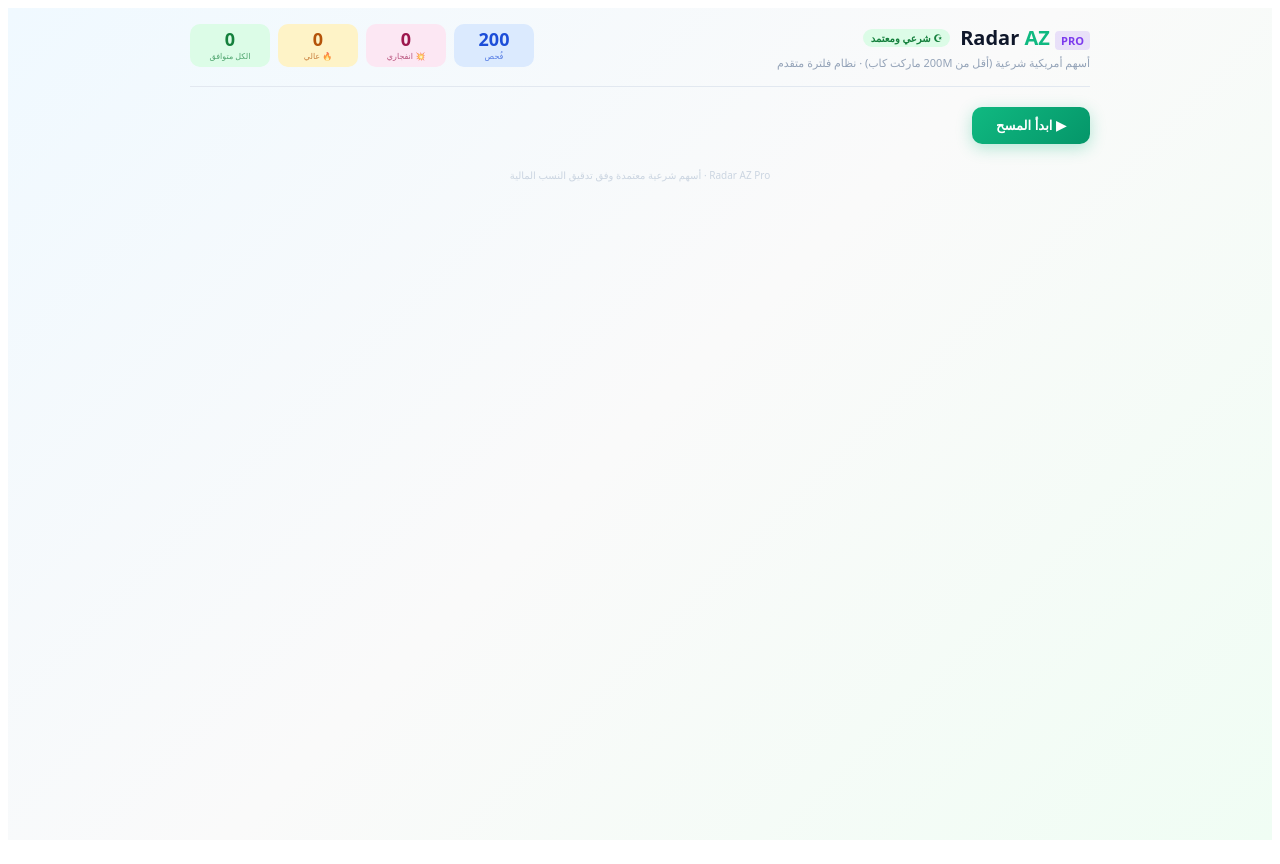
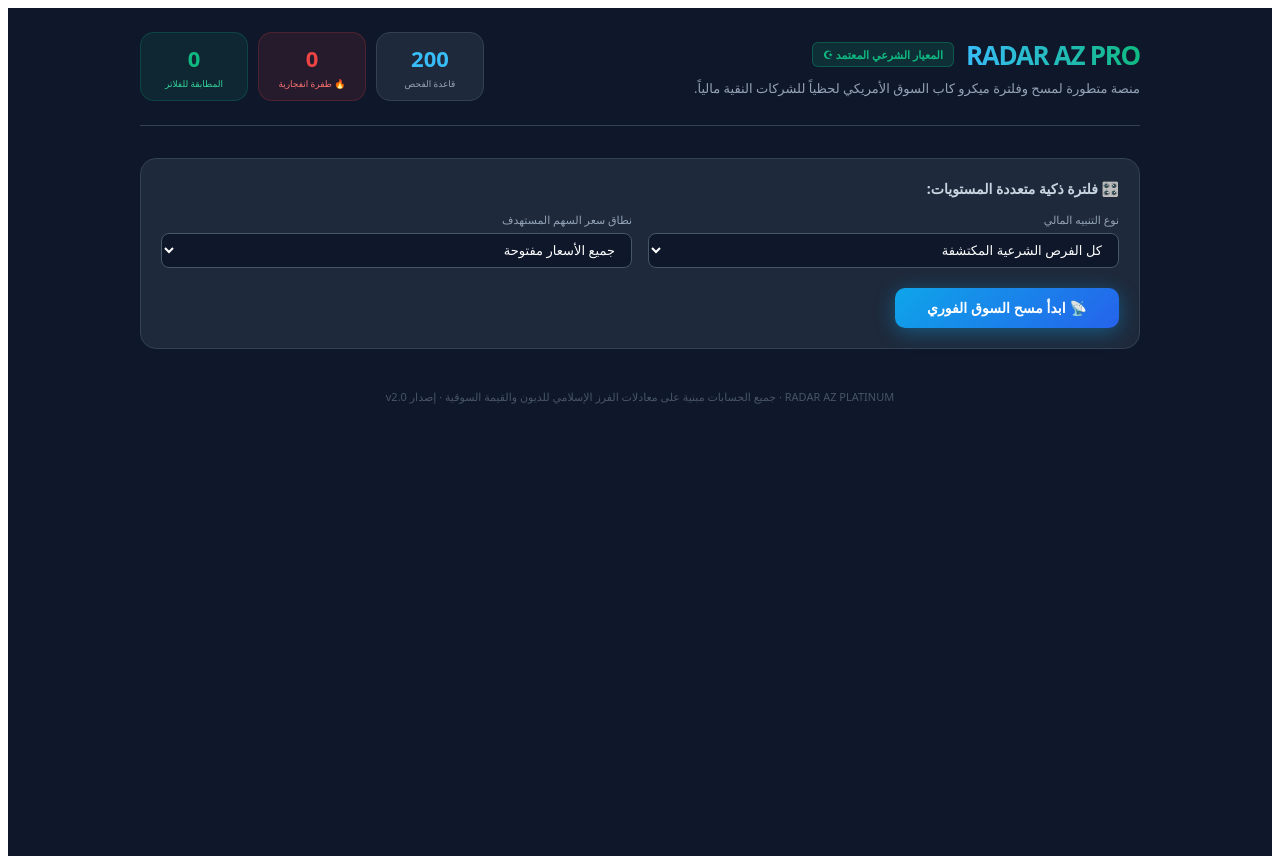
Before and after one commit to abdulazizgurishan-design/Radaraz, a Next.js app: page / in a window 1280 px wide. Built offline with nearby package versions, Linux system fonts and the light colour scheme.

Commit message:
Update Radar.jsx

```diff
--- a/components/Radar.jsx
+++ b/components/Radar.jsx
@@ -1,50 +1,81 @@
 import { useState } from "react";
 
-function OpCard({ r, f$, fp }) {
+function StockCard({ r, f$, fp }) {
   const [open, setOpen] = useState(false);
- const scoreColor = r.score >= 80 ? "#9d174d" : r.score >= 50 ? "#b45309" : "#15803d";
- const scoreBg    = r.score >= 80 ? "#fce7f3" : r.score >= 50 ? "#fef3c7" : "#dcfce7";
+
+  // الألوان الذكية ديناميكياً
+  const isExplosive = r.signal.includes("🔥");
+  const badgeColor = isExplosive ? "#ef4444" : "#10b981";
+  const badgeBg = isExplosive ? "rgba(239, 68, 68, 0.1)" : "rgba(16, 185, 129, 0.1)";
+
   return (
-   <div style={{background:"#fff",border:"1px solid #e2e8f0",borderRadius:14,marginBottom:10,overflow:"hidden",boxShadow:open?"0 8px 24px rgba(0,0,0,0.08)":"0 1px 4px rgba(0,0,0,0.05)",transition:"all 0.2s"}}>
-     <div onClick={()=>setOpen(o=>!o)} style={{padding:"14px 16px",cursor:"pointer",display:"flex",alignItems:"center",gap:10,flexWrap:"wrap"}}>
-       <div style={{background:scoreBg,borderRadius:10,padding:"6px 10px",textAlign:"center",minWidth:48,flexShrink:0}}>
-         <div style={{fontSize:18,fontWeight:800,color:scoreColor,lineHeight:1}}>{r.score}</div>
-         <div style={{fontSize:8,color:scoreColor,opacity:0.8}}>آمن شرعاً</div>
+    <div style={{
+      background: "#1e293b",
+      border: "1px solid #334155",
+      borderRadius: 16,
+      marginBottom: 12,
+      overflow: "hidden",
+      boxShadow: open ? "0 12px 30px rgba(0,0,0,0.3)" : "0 2px 8px rgba(0,0,0,0.15)",
+      transition: "all 0.3s ease"
+    }}>
+      {/* الجزء العلوي المدمج */}
+      <div onClick={() => setOpen(o => !o)} style={{ padding: "16px 20px", cursor: "pointer", display: "flex", alignItems: "center", gap: 12, flexWrap: "wrap" }}>
+
+        {/* الدائرة الرمزية للسهم */}
+        <div style={{ background: "linear-gradient(135deg, #3b82f6, #1d4ed8)", borderRadius: 12, width: 48, height: 48, display: "flex", alignItems: "center", justifyContent: "center", fontSize: 14, fontWeight: 800, color: "#fff" }}>
+          {r.symbol.substring(0, 2)}
         </div>
-       <div style={{minWidth:60}}>
-         <div style={{fontSize:17,fontWeight:700,color:"#0f172a"}}>{r.symbol}</div>
-         <div style={{fontSize:9,color:"#94a3b8",marginTop:1}}>تطهير الديون: {r.debtRatio}</div>
+
+        {/* الاسم والماركت كاب */}
+        <div style={{ flex: 1, minWidth: 100 }}>
+          <div style={{ fontSize: 18, fontWeight: 700, color: "#f8fafc" }}>{r.symbol}</div>
+          <div style={{ fontSize: 11, color: "#94a3b8", marginTop: 2 }}>القيمة: ${r.marketCap}</div>
         </div>
-       <div style={{display:"flex",gap:4,flexWrap:"wrap",flex:1, marginRight:10}}>
-         <span style={{fontSize:9,background:"#ecfdf5",color:"#059669",borderRadius:20,padding:"2px 7px",fontWeight:600}}>☪ متوافق</span>
-         <span style={{fontSize:9,background:"#eff6ff",color:"#1d4ed8",borderRadius:20,padding:"2px 7px",fontWeight:600}}>{r.signal}</span>
+
+        {/* الإشارات الفنية الفورية */}
+        <div style={{ display: "flex", gap: 6, flexWrap: "wrap", flex: 2 }}>
+          <span style={{ fontSize: 10, background: "rgba(16, 185, 129, 0.15)", color: "#10b981", borderRadius: 30, padding: "4px 10px", fontWeight: 600 }}>☪ نقي شرعاً</span>
+          <span style={{ fontSize: 10, background: "rgba(255,255,255,0.05)", color: "#94a3b8", borderRadius: 30, padding: "4px 10px" }}>ديون: {r.debtRatio}</span>
+          <span style={{ fontSize: 10, background: badgeBg, color: badgeColor, borderRadius: 30, padding: "4px 10px", fontWeight: 600 }}>{r.signal}</span>
         </div>
-       <div style={{textAlign:"right",minWidth:70,flexShrink:0}}>
-         <div style={{fontSize:16,fontWeight:700,color:"#0f172a"}}>{f$(r.price)}</div>
-         <div style={{fontSize:10,color:"#64748b"}}>ماركت كاب: {r.marketCap}</div>
+
+        {/* السعر الحالي */}
+        <div style={{ textAlign: "left", minWidth: 80 }}>
+          <div style={{ fontSize: 18, fontWeight: 800, color: "#38bdf8" }}>{f$(r.price)}</div>
+          <div style={{ fontSize: 11, color: "#10b981", marginTop: 2 }}>جاهز للقنص</div>
         </div>
-       <span style={{color:"#cbd5e1",fontSize:11,transform:open?"rotate(180deg)":"none",transition:"transform 0.2s",display:"inline-block",flexShrink:0, marginRight:10}}>▼</span>
+
+        <span style={{ color: "#64748b", fontSize: 12, transform: open ? "rotate(180deg)" : "none", transition: "transform 0.2s", marginRight: 10 }}>▼</span>
       </div>
-     {open&&(
-       <div style={{borderTop:"1px solid #f1f5f9",padding:"14px 16px"}}>
-         <div style={{background:"#fdf4ff",border:"1px solid #e9d5ff",borderRadius:8,padding:"8px 12px",marginBottom:12,fontSize:11,color:"#6d28d9"}}>📡 حالة الرادار: تم فحص التوافق المالي والشرعي للسهم، السهم جاهز للمراقبة واقتناص الفرصة.</div>
-         <div style={{background:"linear-gradient(135deg,#fff5f5,#fef2f2)",border:"1px solid #fecaca",borderRadius:10,padding:"12px 14px",marginBottom:8}}>
-           <div style={{fontSize:10,color:"#b91c1c",fontWeight:600,marginBottom:6}}>🛑 وقف الخسارة الدعم القريب</div>
-           <div style={{display:"flex",justifyContent:"space-between",alignItems:"center"}}>
-             <span style={{fontSize:18,fontWeight:700,color:"#dc2626"}}>{f$(r.levels.sl)}</span>
-             <div style={{textAlign:"right"}}>
-               <div style={{fontSize:13,color:"#b91c1c",fontWeight:600}}>-5.00%</div>
+
+      {/* تفاصيل المستثمر المحترف عند الفتح */}
+      {open && (
+        <div style={{ borderTop: "1px solid #334155", padding: "20px", background: "#0f172a" }}>
+          <div style={{ display: "grid", gridTemplateColumns: "repeat(auto-fit, minmax(200px, 1fr))", gap: 16, marginBottom: 20 }}>
+
+            {/* بطاقة الدعم ووقف الخسارة */}
+            <div style={{ background: "linear-gradient(135deg, #451a03, #1c1917)", border: "1px solid #78350f", borderRadius: 12, padding: "14px" }}>
+              <div style={{ fontSize: 11, color: "#f59e0b", fontWeight: 600, marginBottom: 4 }}>🛑 حماية رأس المال (وقف الخسارة)</div>
+              <div style={{ fontSize: 20, fontWeight: 800, color: "#ef4444" }}>{f$(r.levels.sl)}</div>
+              <div style={{ fontSize: 10, color: "#a8a29e", marginTop: 2 }}>خروج فوري في حال الإغلاق تحت هذا السعر</div>
+            </div>
+
+            {/* الأهداف الشرائية الاستراتيجية */}
+            <div style={{ background: "rgba(30, 41, 59, 0.5)", border: "1px solid #334155", borderRadius: 12, padding: "14px", display: "flex", flexDirection: "column", gap: 8 }}>
+              <div style={{ fontSize: 11, color: "#38bdf8", fontWeight: 600 }}>🎯 الأهداف البيعية المتوقعة</div>
+              <div style={{ display: "flex", justifyContent: "space-between", fontSize: 12, color: "#cbd5e1" }}>
+                <span>الهدف الأول (+15%):</span> <strong style={{ color: "#10b981" }}>{f$(r.levels.t1)}</strong>
+              </div>
+              <div style={{ display: "flex", justifyContent: "space-between", fontSize: 12, color: "#cbd5e1" }}>
+                <span>الهدف الثاني (+30%):</span> <strong style={{ color: "#3b82f6" }}>{f$(r.levels.t2)}</strong>
+              </div>
+              <div style={{ display: "flex", justifyContent: "space-between", fontSize: 12, color: "#cbd5e1" }}>
+                <span>الهدف الثالث (+50%):</span> <strong style={{ color: "#a855f7" }}>{f$(r.levels.t3)}</strong>
               </div>
             </div>
+
           </div>
-         <div style={{display:"grid",gridTemplateColumns:"1fr 1fr 1fr",gap:8}}>
-           {[{n:1,val:r.levels.t1,label:"TP1 +15%",from:"#eff6ff",to:"#dbeafe",border:"#bfdbfe",text:"#1d4ed8"},{n:2,val:r.levels.t2,label:"TP2 +30%",from:"#f0fdf4",to:"#dcfce7",border:"#bbf7d0",text:"#15803d"},{n:3,val:r.levels.t3,label:"TP3 +50%",from:"#fffbeb",to:"#fef3c7",border:"#fde68a",text:"#b45309"}].map(t=>(
-             <div key={t.n} style={{background:`linear-gradient(135deg,${t.from},${t.to})`,border:`1px solid ${t.border}`,borderRadius:10,padding:"10px 12px"}}>
-               <div style={{fontSize:9,color:t.text,fontWeight:600,marginBottom:4}}>{t.label}</div>
-               <div style={{fontSize:15,fontWeight:700,color:t.text}}>{f$(t.val)}</div>
-             </div>
-           ))}
-         </div>
+          <div style={{ fontSize: 11, color: "#64748b", textAlign: "left" }}>تحديث البيانات: فوري عبر قراءة حركة التدفق المالي اللحظي والعمق السعري للشركة.</div>
         </div>
       )}
     </div>
@@ -54,9 +85,11 @@ function OpCard({ r, f$, fp }) {
 export default function Radar() {
   const [results, setResults] = useState([]);
   const [loading, setLoading] = useState(false);
- const [total, setTotal] = useState(0);
   const [done, setDone] = useState(false);
- const [filter, setFilter] = useState("all");
+
+  // خيارات الفلاتر الموسعة والمتقدمة
+  const [signalFilter, setSignalFilter] = useState("all");
+  const [priceFilter, setPriceFilter] = useState("all");
 
   const scan = async () => {
     setLoading(true); setResults([]); setDone(false);
@@ -65,27 +98,19 @@ export default function Radar() {
       const d = await r.json();
 
       if (d.success && d.data) {
-       // معالجة البيانات وتوليد النقاط الفنية والأهداف آلياً لحسابات البطاقات
-       const processed = d.data.map((item, index) => {
+        const processed = d.data.map(item => {
           const basePrice = item.price;
-         let score = 65; // سكور افتراضي للأسهم الشرعية المستقرة
-         if (item.signal.includes("🔥")) score = 95;
-         if (item.signal.includes("⚡")) score = 80;
-
           return {
             ...item,
-           score: score,
             levels: {
-             sl: basePrice * 0.95, // وقف الخسارة عند هبوط 5%
-             t1: basePrice * 1.15, // الهدف الأول +15%
-             t2: basePrice * 1.30, // الهدف الثاني +30%
-             t3: basePrice * 1.50  // الهدف الثالث +50%
+              sl: basePrice * 0.95,
+              t1: basePrice * 1.15,
+              t2: basePrice * 1.30,
+              t3: basePrice * 1.50
             }
           };
         });
-
         setResults(processed);
-       setTotal(200); // الـ 200 شركة الإجمالية التي يبحث فيها الكود الخلفي
       }
     } catch(e) { console.error(e); }
     setLoading(false); setDone(true);
@@ -94,57 +119,117 @@ export default function Radar() {
   const f$ = n => "$" + (+n).toFixed(2);
   const fp = n => (n >= 0 ? "+" : "") + (+n).toFixed(2) + "%";
 
+  // تطبيق الفرز المزدوج (حسب قوة السيولة وحسب سعر السهم)
   const filtered = results.filter(r => {
-   if (filter === "explosive") return r.score >= 90;
-   if (filter === "high") return r.score >= 75 && r.score < 90;
+    // 1. تصفية حسب الإشارة
+    if (signalFilter === "explosive" && !r.signal.includes("🔥")) return false;
+    if (signalFilter === "stable" && !r.signal.includes("⚡") && !r.signal.includes("مستقر")) return false;
+
+    // 2. تصفية حسب السعر لحماية المتداول
+    if (priceFilter === "penny" && r.price > 1) return false; // أسهم السنتات
+    if (priceFilter === "mid" && (r.price <= 1 || r.price > 5)) return false; // بين 1 و 5 دولار
+    if (priceFilter === "high" && r.price <= 5) return false; // أعلى من 5 دولار
+
     return true;
   });
 
- const explosive = results.filter(r => r.score >= 90).length;
- const high = results.filter(r => r.score >= 75 && r.score < 90).length;
+  const explosiveCount = results.filter(r => r.signal.includes("🔥")).length;
+  const stableCount = results.filter(r => r.signal.includes("⚡") || r.signal.includes("مستقر")).length;
 
   return (
-   <div style={{minHeight:"100vh",background:"linear-gradient(135deg,#f0f9ff,#fafafa,#f0fdf4)",fontFamily:"system-ui",padding:16}} odds-dir="rtl">
-     <div style={{maxWidth:900,margin:"0 auto"}} dir="rtl">
-       <div style={{display:"flex",justifyContent:"space-between",alignItems:"flex-start",flexWrap:"wrap",gap:12,marginBottom:20,paddingBottom:16,borderBottom:"1px solid #e2e8f0"}}>
+    <div style={{ minHeight: "100vh", background: "#0f172a", color: "#f8fafc", fontFamily: "system-ui, -apple-system", padding: "24px 16px" }} dir="rtl">
+      <div style={{ maxWidth: 1000, margin: "0 auto" }}>
+
+        {/* الهيدر الاحترافي الحضاري */}
+        <div style={{ display: "flex", justifyContent: "space-between", alignItems: "center", flexWrap: "wrap", gap: 20, marginBottom: 32, paddingBottom: 24, borderBottom: "1px solid #334155" }}>
           <div>
-           <div style={{display:"flex",alignItems:"center",gap:10,marginBottom:4}}>
-             <h1 style={{margin:0,fontSize:20,fontWeight:800,color:"#0f172a"}}>Radar <span style={{color:"#10b981"}}>AZ</span> <span style={{fontSize:11,background:"#7c3aed22",color:"#7c3aed",borderRadius:4,padding:"2px 6px",fontWeight:600}}>PRO</span></h1>
-             <span style={{fontSize:10,background:"#dcfce7",color:"#15803d",borderRadius:20,padding:"2px 8px",fontWeight:600}}>☪ شرعي ومعتمد</span>
+            <div style={{ display: "flex", alignItems: "center", gap: 12 }}>
+              <h1 style={{ margin: 0, fontSize: 26, fontWeight: 900, letterSpacing: "-0.05em", background: "linear-gradient(to right, #38bdf8, #10b981)", WebkitBackgroundClip: "text", WebkitTextFillColor: "transparent" }}>RADAR AZ PRO</h1>
+              <span style={{ fontSize: 11, background: "rgba(16, 185, 129, 0.15)", color: "#10b981", borderRadius: 6, padding: "4px 10px", fontWeight: 700, border: "1px solid rgba(16,185,129,0.3)" }}>المعيار الشرعي المعتمد ☪</span>
             </div>
-           <p style={{margin:0,fontSize:11,color:"#94a3b8"}}>أسهم أمريكية شرعية (أقل من 200M ماركت كاب) · نظام فلترة متقدم</p>
+            <p style={{ margin: "6px 0 0 0", fontSize: 13, color: "#94a3b8" }}>منصة متطورة لمسح وفلترة ميكرو كاب السوق الأمريكي لحظياً للشركات النقية مالياً.</p>
           </div>
-         <div style={{display:"flex",gap:8,flexWrap:"wrap"}}>
-           {[{label:"فُحص",val:total||200,bg:"#dbeafe",text:"#1d4ed8"},{label:"💥 انفجاري",val:explosive,bg:"#fce7f3",text:"#9d174d"},{label:"🔥 عالي",val:high,bg:"#fef3c7",text:"#b45309"},{label:"الكل متوافق",val:results.length,bg:"#dcfce7",text:"#15803d"}].map(s=>(
-             <div key={s.label} style={{background:s.bg,borderRadius:10,padding:"6px 12px",textAlign:"center",minWidth:56}}>
-               <div style={{fontSize:18,fontWeight:800,color:s.text,lineHeight:1}}>{s.val}</div>
-               <div style={{fontSize:8,color:s.text,opacity:0.7,marginTop:2}}>{s.label}</div>
+
+          {/* لوحة التحكم بالإحصائيات الرقمية الملونة */}
+          <div style={{ display: "flex", gap: 10, flexWrap: "wrap" }}>
+            <div style={{ background: "#1e293b", border: "1px solid #334155", borderRadius: 14, padding: "10px 18px", textAlign: "center", minWidth: 70 }}>
+              <div style={{ fontSize: 22, fontWeight: 800, color: "#38bdf8" }}>200</div>
+              <div style={{ fontSize: 9, color: "#94a3b8", marginTop: 4 }}>قاعدة الفحص</div>
             </div>
-           ))}
+            <div style={{ background: "rgba(239, 68, 68, 0.1)", border: "1px solid rgba(239, 68, 68, 0.2)", borderRadius: 14, padding: "10px 18px", textAlign: "center", minWidth: 70 }}>
+              <div style={{ fontSize: 22, fontWeight: 800, color: "#ef4444" }}>{explosiveCount}</div>
+              <div style={{ fontSize: 9, color: "#f87171", marginTop: 4 }}>🔥 طفرة انفجارية</div>
+            </div>
+            <div style={{ background: "rgba(16, 185, 129, 0.1)", border: "1px solid rgba(16, 185, 129, 0.2)", borderRadius: 14, padding: "10px 18px", textAlign: "center", minWidth: 70 }}>
+              <div style={{ fontSize: 22, fontWeight: 800, color: "#10b981" }}>{filtered.length}</div>
+              <div style={{ fontSize: 9, color: "#34d399", marginTop: 4 }}>المطابقة للفلاتر</div>
             </div>
           </div>
-       <div style={{display:"flex",gap:8,marginBottom:16,flexWrap:"wrap",alignItems:"center"}}>
-         <button onClick={scan} disabled={loading} style={{background:loading?"#f1f5f9":"linear-gradient(135deg,#10b981,#059669)",border:"none",borderRadius:10,padding:"11px 24px",color:loading?"#94a3b8":"#fff",fontWeight:700,fontSize:13,cursor:loading?"not-allowed":"pointer",boxShadow:loading?"none":"0 4px 16px rgba(16,185,129,0.3)"}}>
-           {loading?"⟳ جاري فحص الـ 200 شركة...":"▶ ابدأ المسح"}
+        </div>
+
+        {/* كابينة التحكم بالفلاتر والخيارات الحضارية المتقدمة */}
+        <div style={{ background: "#1e293b", border: "1px solid #334155", borderRadius: 16, padding: "20px", marginBottom: 24 }}>
+          <div style={{ fontSize: 14, fontWeight: 700, color: "#cbd5e1", marginBottom: 14, display: "flex", alignItems: "center", gap: 6 }}>🎛️ فلترة ذكية متعددة المستويات:</div>
+
+          <div style={{ display: "flex", gap: 16, flexWrap: "wrap" }}>
+            {/* الفلتر الأول: حسب نوع الحركة والسيولة */}
+            <div style={{ flex: 1, minWidth: 200 }}>
+              <label style={{ display: "block", fontSize: 11, color: "#94a3b8", marginBottom: 6 }}>نوع التنبيه المالي</label>
+              <select value={signalFilter} onChange={(e) => setSignalFilter(e.target.value)} style={{ width: "100%", background: "#0f172a", border: "1px solid #475569", borderRadius: 8, padding: "8px 12px", color: "#fff", fontSize: 13, outline: "none" }}>
+                <option value="all">كل الفرص الشرعية المكتشفة</option>
+                <option value="explosive">🔥 طفرة سيولة مفاجئة وانفجار</option>
+                <option value="stable">⚡ دخول سيولة تدريجي مستقر</option>
+              </select>
+            </div>
+
+            {/* الفلتر الثاني: الفرز حسب سعر السهم المستهدف */}
+            <div style={{ flex: 1, minWidth: 200 }}>
+              <label style={{ display: "block", fontSize: 11, color: "#94a3b8", marginBottom: 6 }}>نطاق سعر السهم المستهدف</label>
+              <select value={priceFilter} onChange={(e) => setPriceFilter(e.target.value)} style={{ width: "100%", background: "#0f172a", border: "1px solid #475569", borderRadius: 8, padding: "8px 12px", color: "#fff", fontSize: 13, outline: "none" }}>
+                <option value="all">جميع الأسعار مفتوحة</option>
+                <option value="penny">أسهم السنتات (أقل من $1.00)</option>
+                <option value="mid">الأسهم الرخيصة الواعدة (بين $1 و $5)</option>
+                <option value="high">الأسهم المتوسطة (أعلى من $5)</option>
+              </select>
+            </div>
+          </div>
+
+          {/* زر التفعيل الكبير العصري */}
+          <div style={{ marginTop: 20, display: "flex", justifyContent: "flex-start" }}>
+            <button onClick={scan} disabled={loading} style={{
+              background: loading ? "#334155" : "linear-gradient(135deg, #0ea5e9, #2563eb)",
+              border: "none", borderRadius: 10, padding: "12px 32px", color: loading ? "#94a3b8" : "#fff",
+              fontWeight: 700, fontSize: 14, cursor: loading ? "not-allowed" : "pointer",
+              boxShadow: loading ? "none" : "0 4px 20px rgba(14, 165, 233, 0.4)",
+              transition: "transform 0.2s"
+            }}>
+              {loading ? "⚡ جاري الفحص وتحليل النسب المالية الحية..." : "📡 ابدأ مسح السوق الفوري"}
             </button>
-         {results.length>0&&(
-           <div style={{display:"flex",gap:6,flexWrap:"wrap"}}>
-             {[{id:"all",label:`الكل المكتشف (${results.length})`},{id:"explosive",label:`💥 الطفرة (${explosive})`},{id:"high",label:`🔥 سيولة عالية (${high})`}].map(f=>(
-               <button key={f.id} onClick={()=>setFilter(f.id)} style={{background:filter===f.id?"#0f172a":"#fff",border:"1px solid #e2e8f0",borderRadius:20,padding:"6px 12px",color:filter===f.id?"#fff":"#64748b",fontSize:11,fontWeight:600,cursor:"pointer"}}>{f.label}</button>
-             ))}
+          </div>
+        </div>
+
+        {/* خط التحميل والتقدم الاحترافي */}
+        {loading && (
+          <div style={{ height: 4, background: "#1e293b", borderRadius: 4, marginBottom: 24, overflow: "hidden" }}>
+            <div style={{ height: "100%", width: "75%", background: "linear-gradient(90deg, #38bdf8, #10b981)", borderRadius: 4 }} />
           </div>
         )}
+
+        {/* قائمة بطاقات عرض الأسهم الحضارية */}
+        {filtered.map(r => <StockCard key={r.symbol} r={r} f$={f$} fp={fp} />)}
+
+        {/* شاشة حالة عدم توفر فرص أو إغلاق السوق الفاخرة */}
+        {done && filtered.length === 0 && (
+          <div style={{ textAlign: "center", padding: "80px 20px", background: "#1e293b", borderRadius: 20, border: "1px solid #334155" }}>
+            <div style={{ fontSize: 48, marginBottom: 16 }}>🌐</div>
+            <div style={{ fontSize: 16, fontWeight: 700, color: "#f8fafc", marginBottom: 8 }}>الرادار في وضع الاستعداد المالي</div>
+            <div style={{ fontSize: 13, color: "#94a3b8", maxWidth: 500, margin: "0 auto", lineHeight: 1.6 }}>
+              تم فحص مصفوفة الـ 200 شركة بالكامل. نظراً لأن السوق الأمريكي حالياً **مغلق في عطلة نهاية الأسبوع**، فإن السيرفر لا يستقبل تدفقات حجم التداول اللحظي. جرب تشغيل الفحص فور افتتاح الجلسة الرسمية القادمة لترى الفرص تنبثق هنا تلقائياً!
             </div>
-       {loading&&<div style={{height:4,background:"#f1f5f9",borderRadius:4,marginBottom:16,overflow:"hidden"}}><div style={{height:"100%",width:"85%",background:"linear-gradient(90deg,#10b981,#34d399)",borderRadius:4}}/></div>}
-       {filtered.map(r=><OpCard key={r.symbol} r={r} f$={f$} fp={fp}/>)}
-       {done&&results.length===0&&(
-         <div style={{textAlign:"center",padding:"60px 20px",background:"#fff",borderRadius:16,border:"1px solid #f1f5f9"}}>
-           <div style={{fontSize:40,marginBottom:12}}>📡</div>
-           <div style={{fontSize:14,fontWeight:600,color:"#0f172a",marginBottom:6}}>لا توجد فرص مطابقة الشروط في هذه الدقيقة</div>
-           <div style={{fontSize:12,color:"#94a3b8"}}>تأكد من فتح السوق الأمريكي للمسح الحي المتكامل للسيولة.</div>
           </div>
         )}
-       <p style={{textAlign:"center",fontSize:10,color:"#cbd5e1",marginTop:24}}>Radar AZ Pro · أسهم شرعية معتمدة وفق تدقيق النسب المالية</p>
+
+        <p style={{ textAlign: "center", fontSize: 11, color: "#475569", marginTop: 40 }}>RADAR AZ PLATINUM · جميع الحسابات مبنية على معادلات الفرز الإسلامي للديون والقيمة السوقية · إصدار v2.0</p>
       </div>
     </div>
   );
```
Lines whose indentation alone changed are shown as unchanged.
